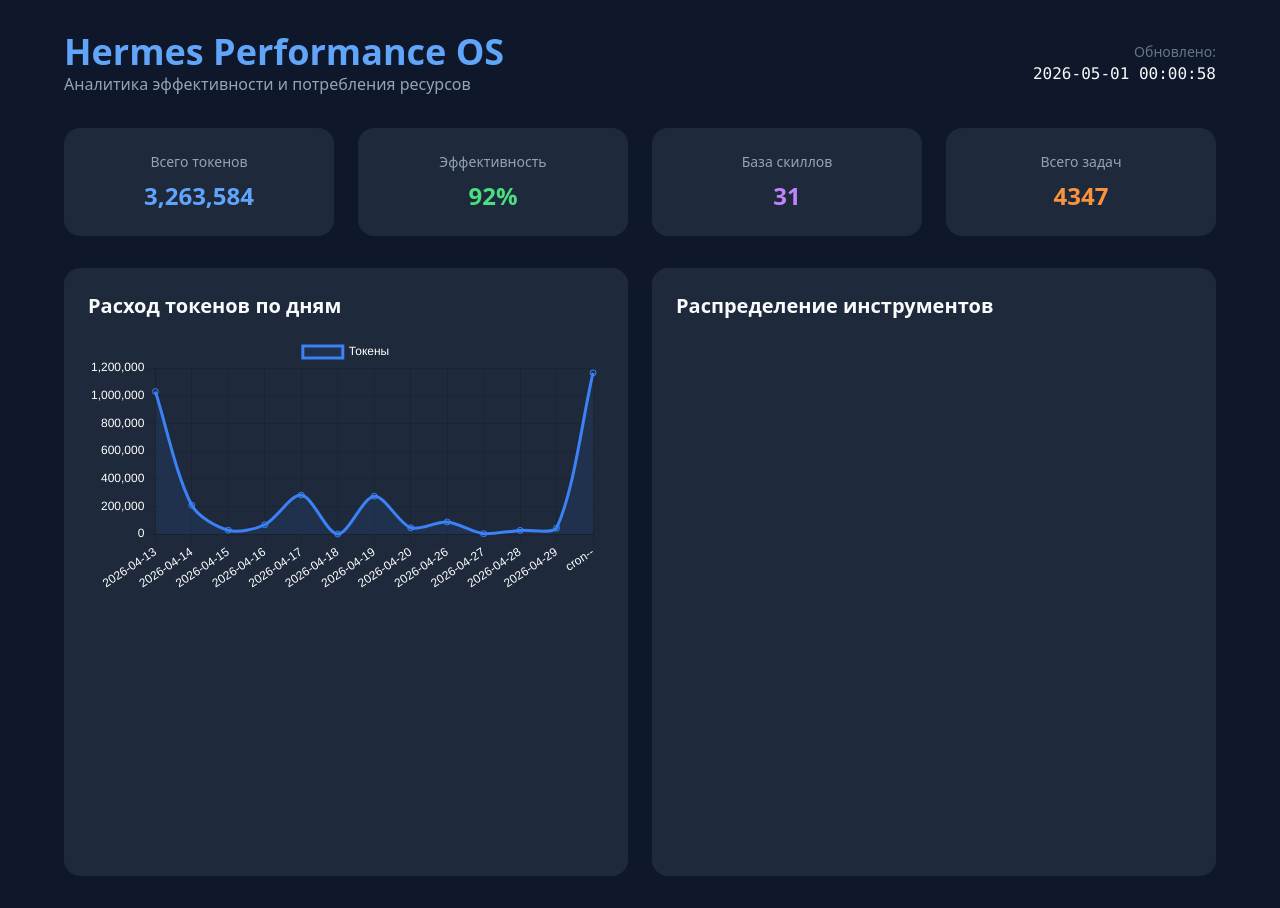
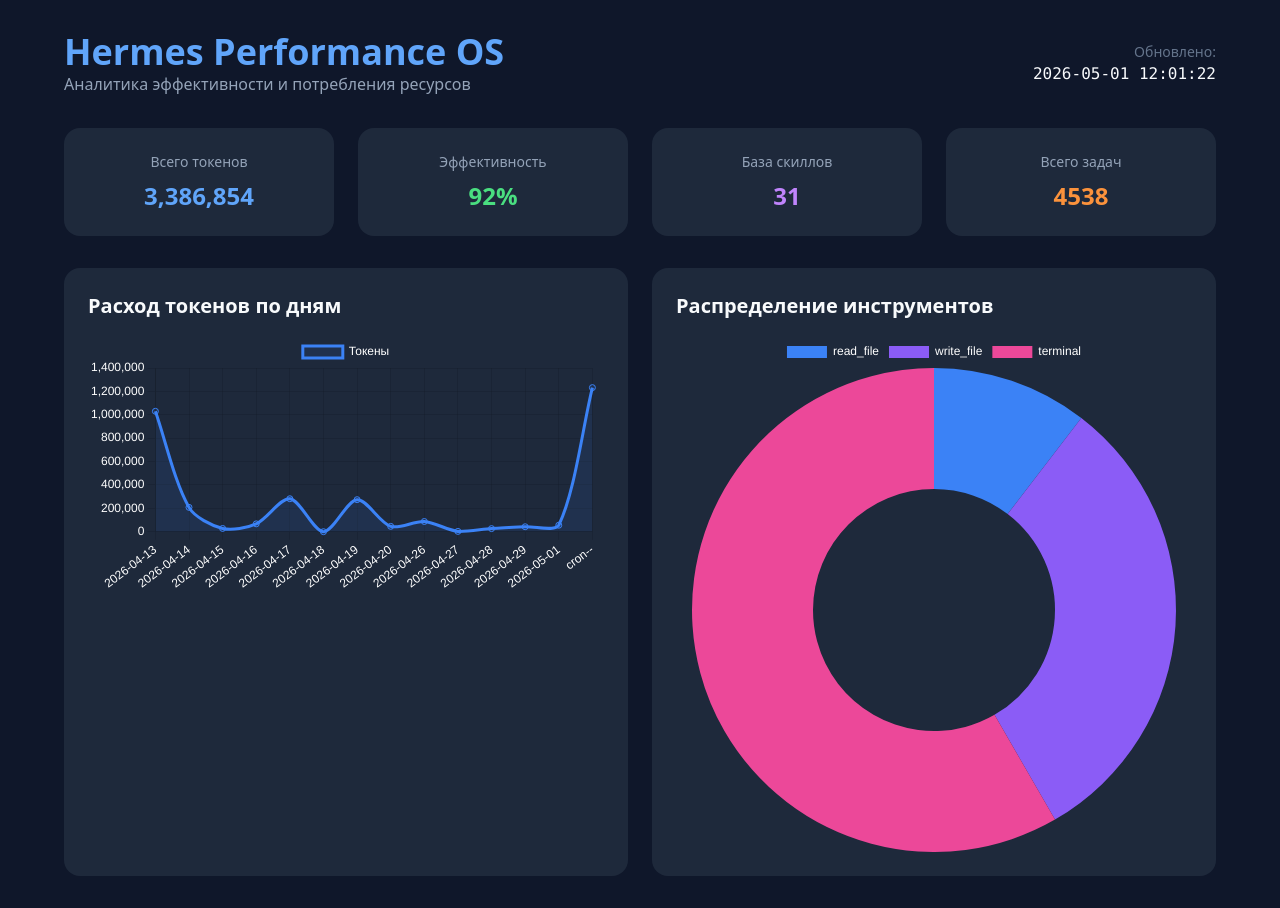
Before and after one commit to Cartograf666/hermes-analytics, a plain HTML site: page index.html in a window 1280 px wide. Drawn offline with nearby package versions, Linux system fonts and the light colour scheme.

Commit message:
Auto-update index.html

```diff
--- a/index.html
+++ b/index.html
@@ -12,13 +12,13 @@
         <div class="max-w-6xl mx-auto">
             <header class="flex justify-between items-center mb-8">
                 <div><h1 class="text-4xl font-bold text-blue-400">Hermes Performance OS</h1><p class="text-slate-400">Аналитика эффективности и потребления ресурсов</p></div>
-                <div class="text-right"><p class="text-sm text-slate-500">Обновлено:</p><p class="font-mono">2026-05-01 00:00:58</p></div>
+                <div class="text-right"><p class="text-sm text-slate-500">Обновлено:</p><p class="font-mono">2026-05-01 12:01:22</p></div>
             </header>
             <div class="grid grid-cols-1 md:grid-cols-4 gap-6 mb-8">
-                <div class="card text-center"><p class="text-slate-400 text-sm mb-2">Всего токенов</p><p class="text-2xl font-bold text-blue-400">3,263,584</p></div>
+                <div class="card text-center"><p class="text-slate-400 text-sm mb-2">Всего токенов</p><p class="text-2xl font-bold text-blue-400">3,386,854</p></div>
                 <div class="card text-center"><p class="text-slate-400 text-sm mb-2">Эффективность</p><p class="text-2xl font-bold text-green-400">92%</p></div>
                 <div class="card text-center"><p class="text-slate-400 text-sm mb-2">База скиллов</p><p class="text-2xl font-bold text-purple-400">31</p></div>
-                <div class="card text-center"><p class="text-slate-400 text-sm mb-2">Всего задач</p><p class="text-2xl font-bold text-orange-400">4347</p></div>
+                <div class="card text-center"><p class="text-slate-400 text-sm mb-2">Всего задач</p><p class="text-2xl font-bold text-orange-400">4538</p></div>
             </div>
             <div class="grid grid-cols-1 md:grid-cols-2 gap-6">
                 <div class="card"><h2 class="text-xl font-semibold mb-4">Расход токенов по дням</h2><canvas id="tokenChart"></canvas></div>
@@ -29,16 +29,16 @@
             new Chart(document.getElementById('tokenChart'), {
                 type: 'line',
                 data: {
-                    labels: ["2026-04-13", "2026-04-14", "2026-04-15", "2026-04-16", "2026-04-17", "2026-04-18", "2026-04-19", "2026-04-20", "2026-04-26", "2026-04-27", "2026-04-28", "2026-04-29", "cron--"],
-                    datasets: [{ label: 'Токены', data: [1029982, 208488, 28298, 67805, 282309, 706, 274300, 46200, 87812, 3070, 26869, 42889, 1164856], borderColor: '#3b82f6', tension: 0.3, fill: true, backgroundColor: 'rgba(59, 130, 246, 0.1)' }]
+                    labels: ["2026-04-13", "2026-04-14", "2026-04-15", "2026-04-16", "2026-04-17", "2026-04-18", "2026-04-19", "2026-04-20", "2026-04-26", "2026-04-27", "2026-04-28", "2026-04-29", "2026-05-01", "cron--"],
+                    datasets: [{ label: 'Токены', data: [1029982, 208488, 28298, 67805, 282309, 706, 274300, 46200, 87812, 3070, 26869, 42889, 55820, 1232306], borderColor: '#3b82f6', tension: 0.3, fill: true, backgroundColor: 'rgba(59, 130, 246, 0.1)' }]
                 },
                 options: { scales: { y: { ticks: { color: 'white' } }, x: { ticks: { color: 'white' } } }, plugins: { legend: { labels: { color: 'white' } } } }
             });
             new Chart(document.getElementById('toolsChart'), {
                 type: 'doughnut',
                 data: {
-                    labels: [],
-                    datasets: [{ data: [], backgroundColor: ['#3b82f6', '#8b5cf6', '#ec4899', '#f59e0b', '#10b981', '#64748b'], borderWidth: 0 }]
+                    labels: ["read_file", "write_file", "terminal"],
+                    datasets: [{ data: [5, 15, 28], backgroundColor: ['#3b82f6', '#8b5cf6', '#ec4899', '#f59e0b', '#10b981', '#64748b'], borderWidth: 0 }]
                 },
                 options: { plugins: { legend: { labels: { color: 'white' } } } }
             });
```
